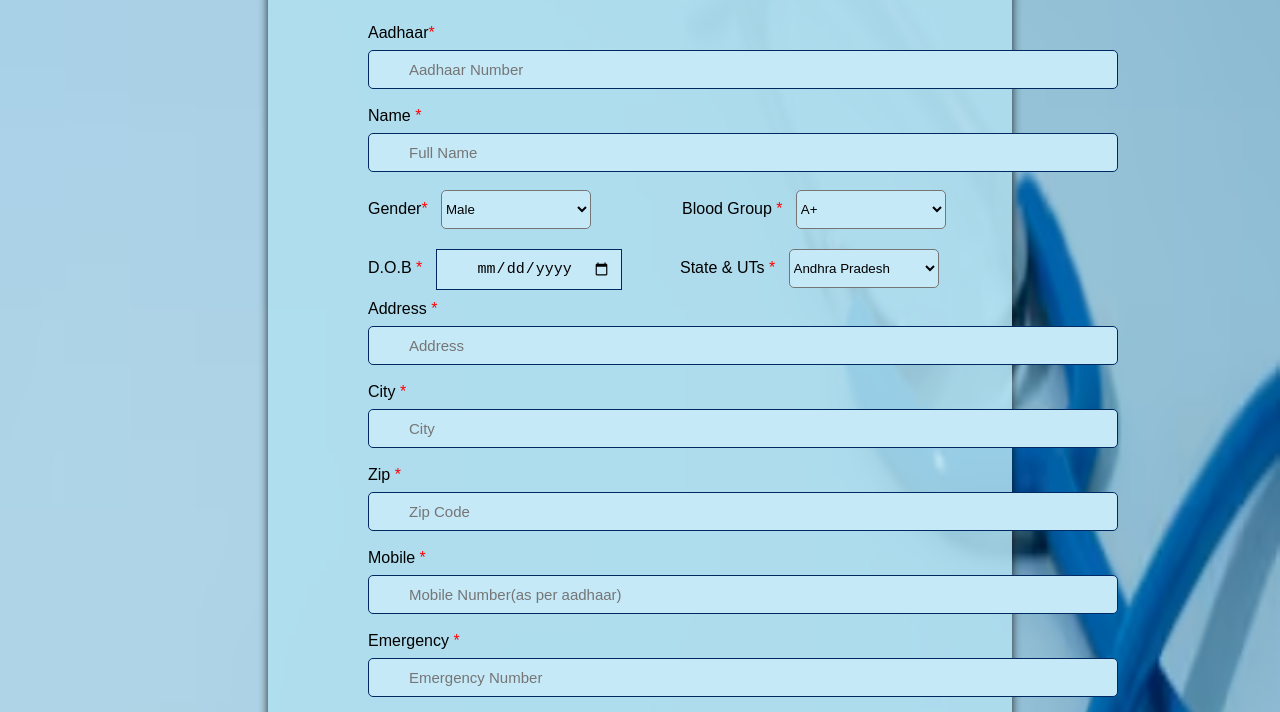
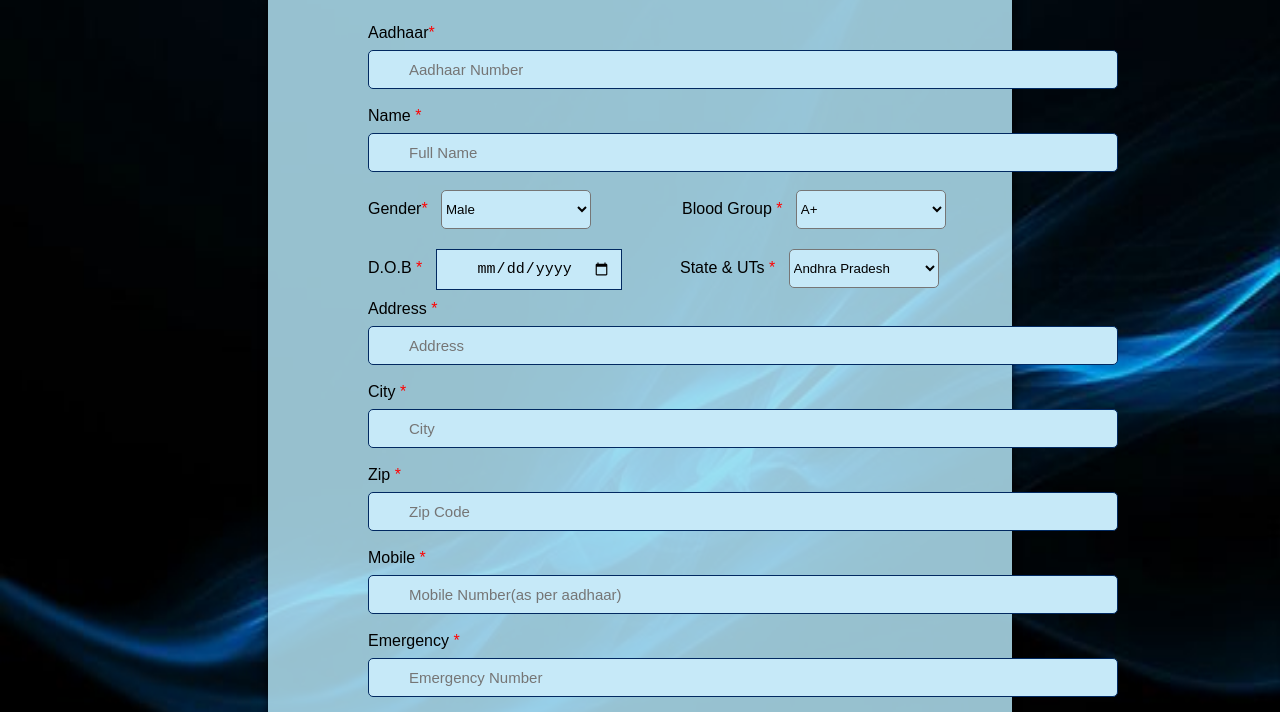
Before and after one commit to Madhuk1808/Medivault, a plain HTML site: page patientsignup.html in a window 1280 px wide. Shown: the part 293-1005 px from the top of the page. Drawn offline with nearby package versions, Linux system fonts and the light colour scheme.

Commit message:
Update patientsignup.html

```diff
--- a/patientsignup.html
+++ b/patientsignup.html
@@ -9,7 +9,7 @@ body {
     margin: 0px;
     padding: 0px;
 /*   background-color: #081666; */
-  background-image: url('images/medivault back-img.avif')  ;
+  background-image: url('images/newbg.jpeg')  ;
   background-repeat: no-repeat;
   background-size: 100% 105%;
   /* background-position: center; */
```
